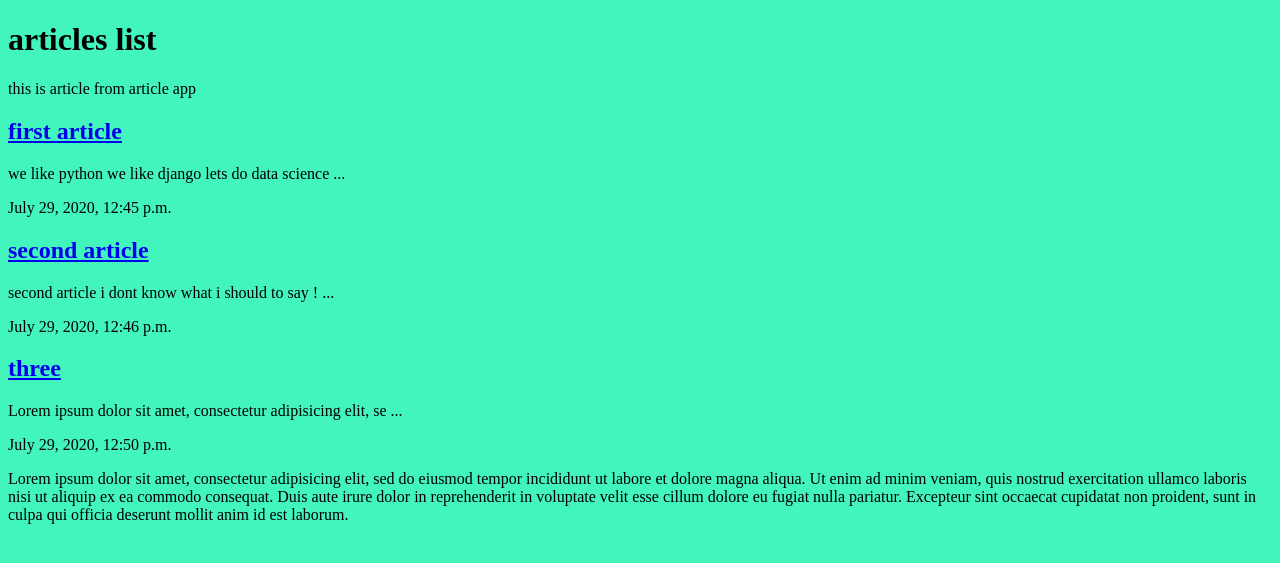
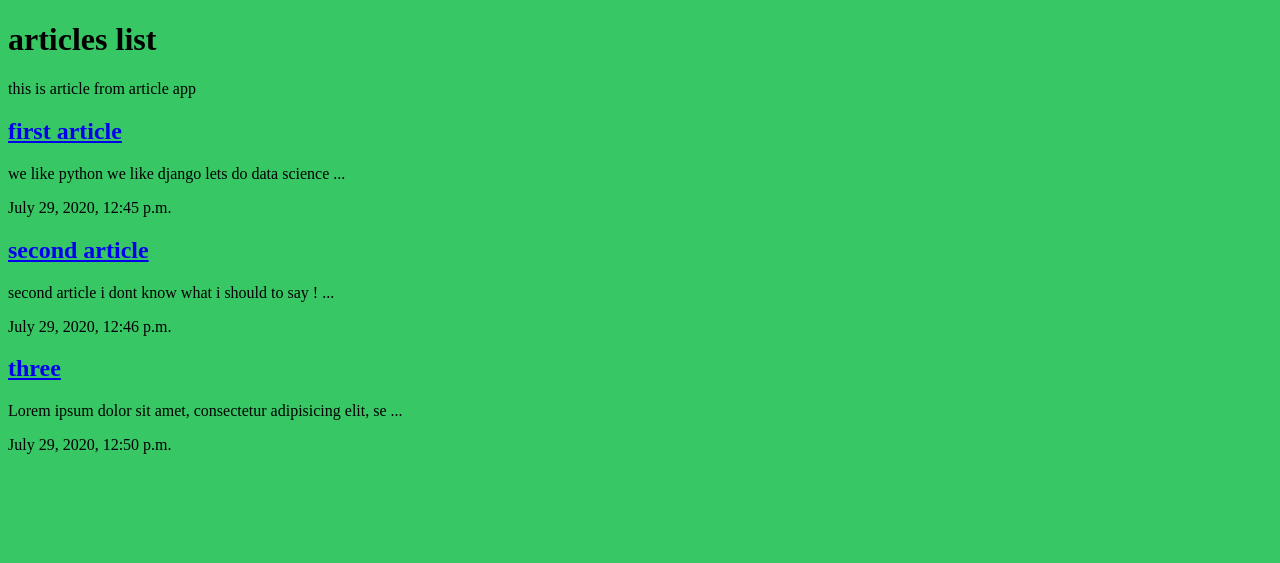
Before and after one commit to navidnategh/example1, a Django app: page /articles/ in a window 1280 px wide. Shown: the top 563 px of the page. Run offline with Django 3.2, Linux system fonts and the light colour scheme; data comes from the database, SQL or seed files in the repository.

Commit message:
html color

```diff
--- a/articles/templates/articles/articles_list.html
+++ b/articles/templates/articles/articles_list.html
@@ -23,9 +23,6 @@
       {%  endfor %}
 
     </div>
-    <div class="1">
-      <p>Lorem ipsum dolor sit amet, consectetur adipisicing elit, sed do eiusmod tempor incididunt ut labore et dolore magna aliqua. Ut enim ad minim veniam, quis nostrud exercitation ullamco laboris nisi ut aliquip ex ea commodo consequat. Duis aute irure dolor in reprehenderit in voluptate velit esse cillum dolore eu fugiat nulla pariatur. Excepteur sint occaecat cupidatat non proident, sunt in culpa qui officia deserunt mollit anim id est laborum.</p>
-    </div>
 
   </body>
 </html>
--- a/asset/styles.css
+++ b/asset/styles.css
@@ -1,4 +1,4 @@
 body {
-  background-color: #42f5bc ;
+  background-color: #38c765 ;
 
 }
```
